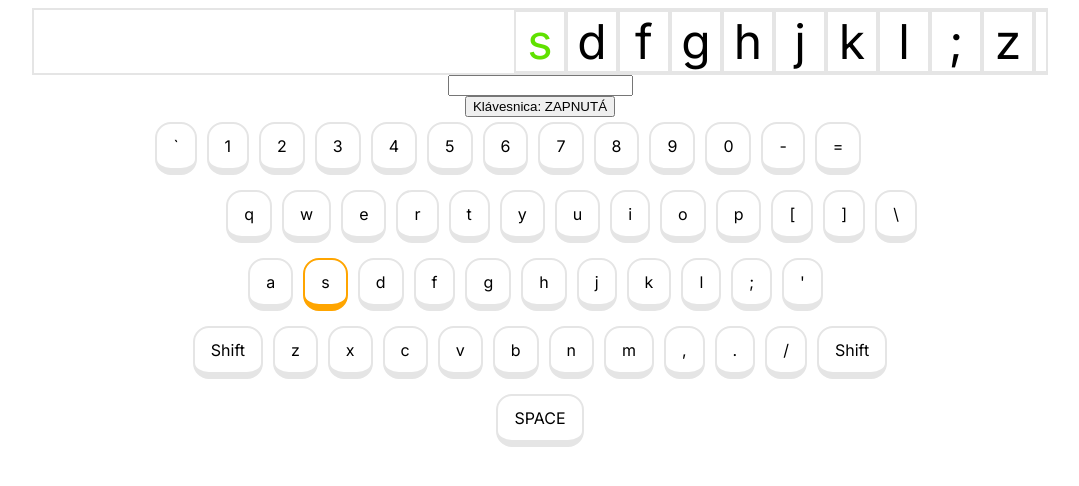
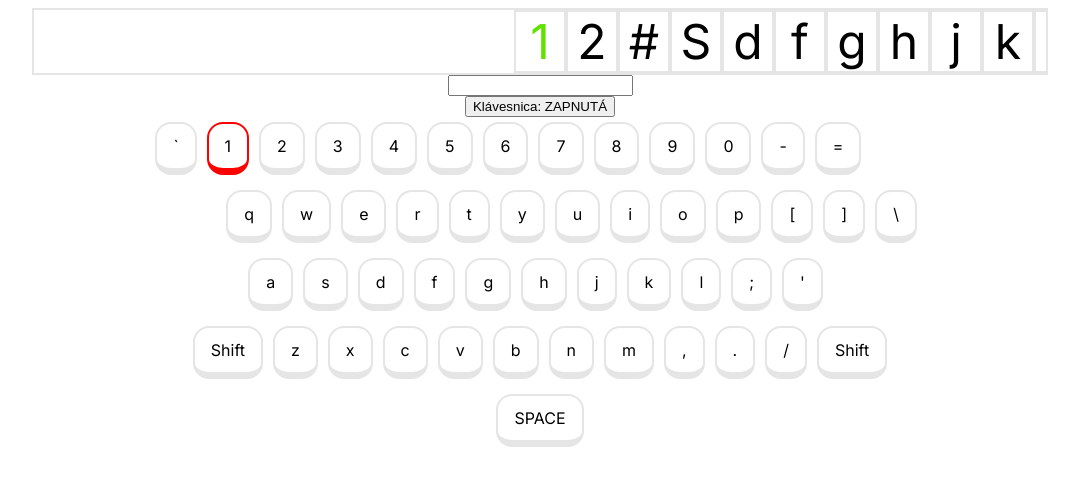
Before and after one commit to GAMIS65/LayoutMaster, a Next.js app: page / in a window 1280 px wide. Shown: the top 486 px of the page, without its empty margins (100-1179 px from the left). Built offline with nearby package versions, Linux system fonts and the light colour scheme.

Commit message:
Fix symbols not being highlighted properly

```diff
--- a/src/app/page.tsx
+++ b/src/app/page.tsx
@@ -19,7 +19,7 @@ function Key({ name, isActive, style }: KeyProps) {
 
 
 export default function Home() {
-  const [text, setText] = useState('sdfghjkl;zxcvbnm,./');
+  const [text, setText] = useState('12#Sdfghjkl;zxcvbnm,./');
   const [currentLetter, setCurrentLetter] = useState(0);
   const [leftShift, setLeftShift] = useState(false);
   const [rightShift, setRightShift] = useState(false);
@@ -53,14 +53,25 @@ const handleKeyDown = (event: React.ChangeEvent<HTMLInputElement>) => {
     return undefined;
   }
 
+  const findKeyWithoutShift = (letterToFind: string, layout: any): boolean => {
+    for (const row in layout) {
+      for (const key in layout[row]) {
+        const letterVariants = layout[row][key].letter;
+        if (letterVariants[1] === letterToFind) {
+          return true;
+        }
+      }
+    }
+    return false;
+  }
+
 useEffect(() => {
   console.log(text[currentLetter]);
   const currentShift = findShiftForKey(text[currentLetter], english.layout);
   if (
     text &&
     text[currentLetter] &&
-      (text[currentLetter] === text[currentLetter].toUpperCase() &&
-        text[currentLetter] !== text[currentLetter].toLowerCase()) || /^[^a-zA-Z0-9]$/.test(text[currentLetter])
+    !findKeyWithoutShift(text[currentLetter], english.layout)
   ) {
     if(currentShift === "left") {
       setLeftShift(true);
```
Lines whose indentation alone changed are shown as unchanged.
